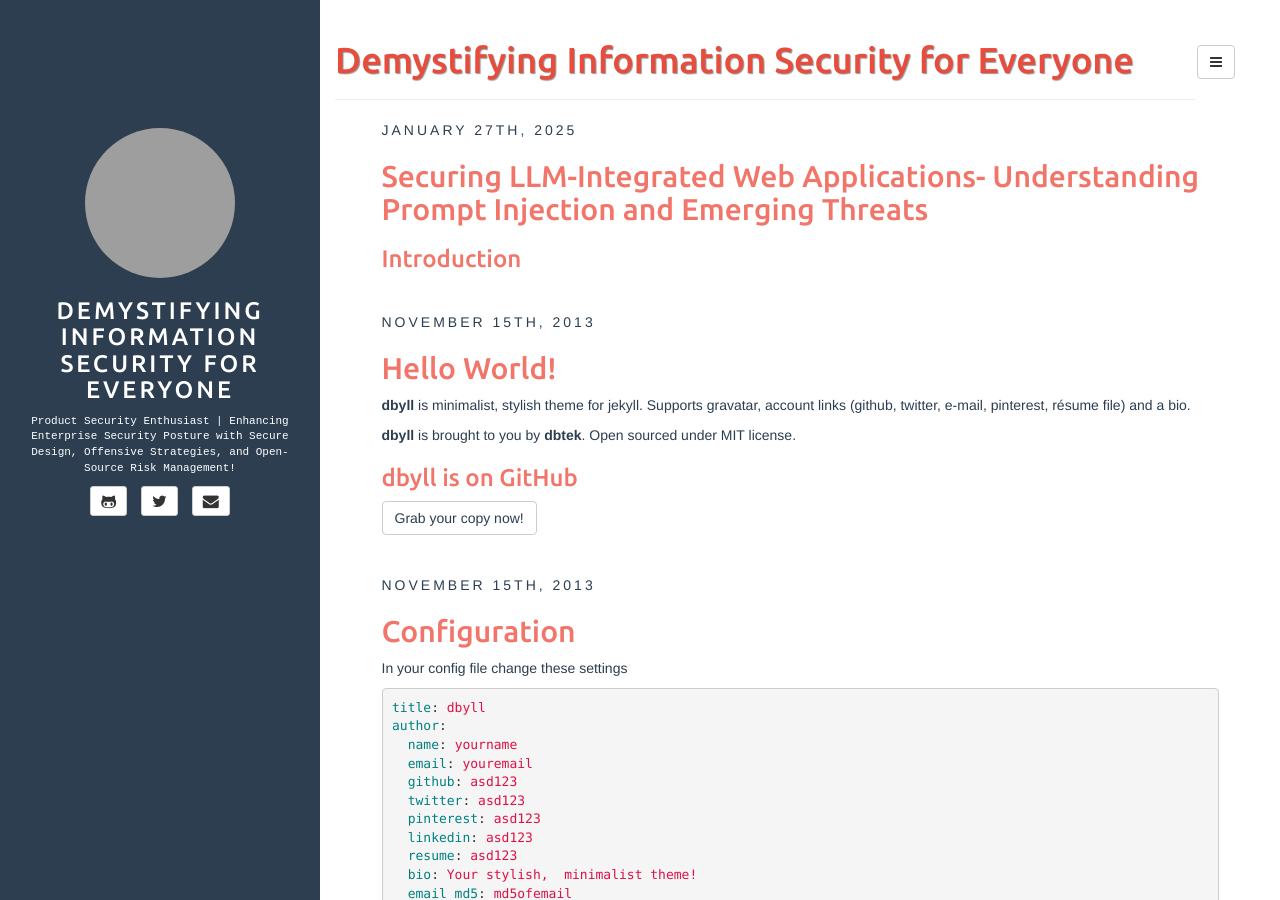
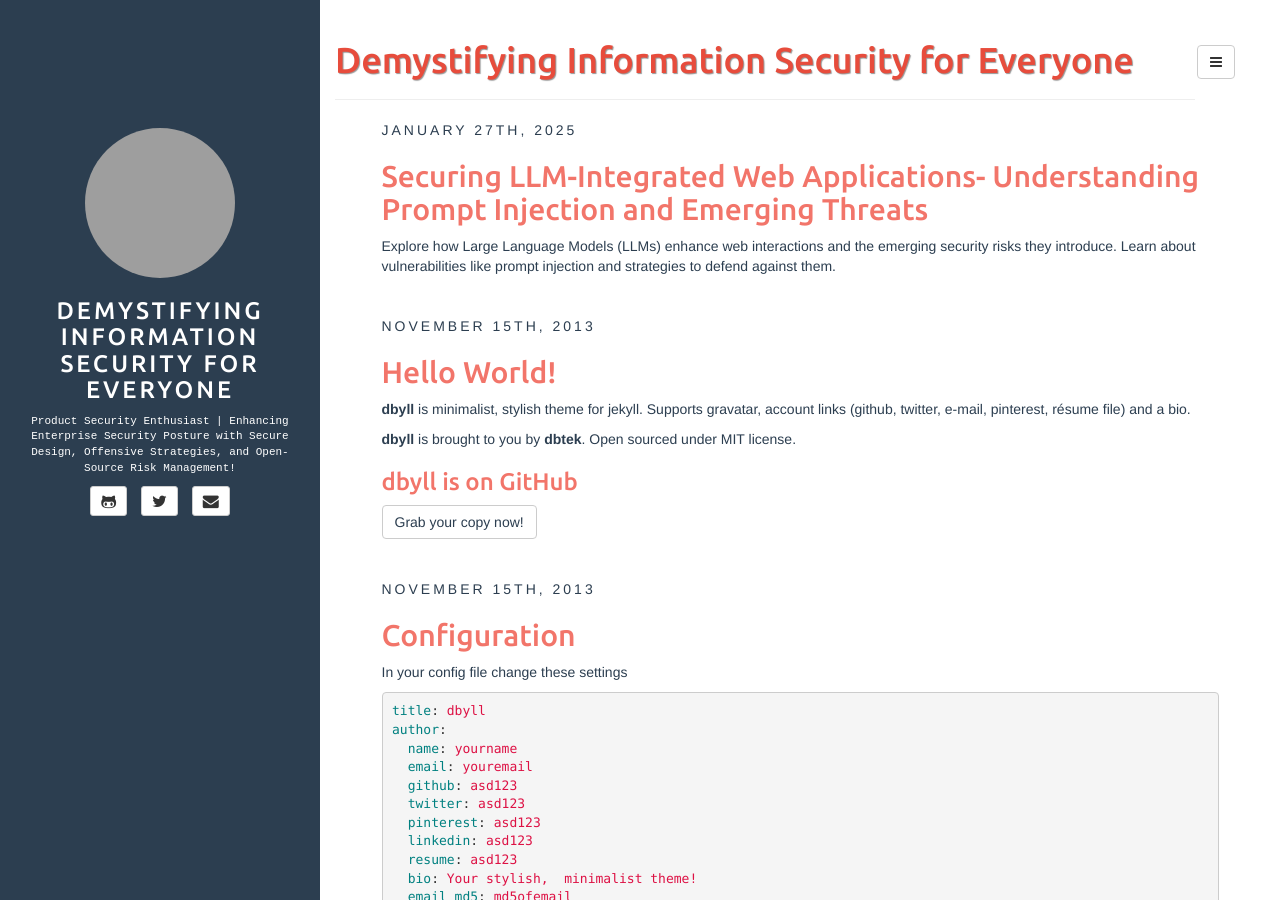
Before and after one commit to homkafle/homkafle.github.io, a Jekyll site: the page built from docs/index.html, in a window 1280 px wide and 900 px high. Built offline with Jekyll 4.4.1, drawn with Linux system fonts in a browser that asks for light colours; the list of posts is cut into pages by our own code; grey boxes are pictures that could not be loaded.

Commit message:
LLM Post

```diff
--- a/docs/_posts/2025-01-27-llm.md
+++ b/docs/_posts/2025-01-27-llm.md
@@ -4,6 +4,8 @@ title: Securing LLM-Integrated Web Applications- Understanding Prompt Injection
 categories: [Artifical Intelligence]
 tags: [llm,AppSec]
 fullview: false
+description: Explore how Large Language Models (LLMs) enhance web interactions and the emerging security risks they introduce. Learn about vulnerabilities like prompt injection and strategies to defend against them.
+comments: true
 ---
 
 
```
